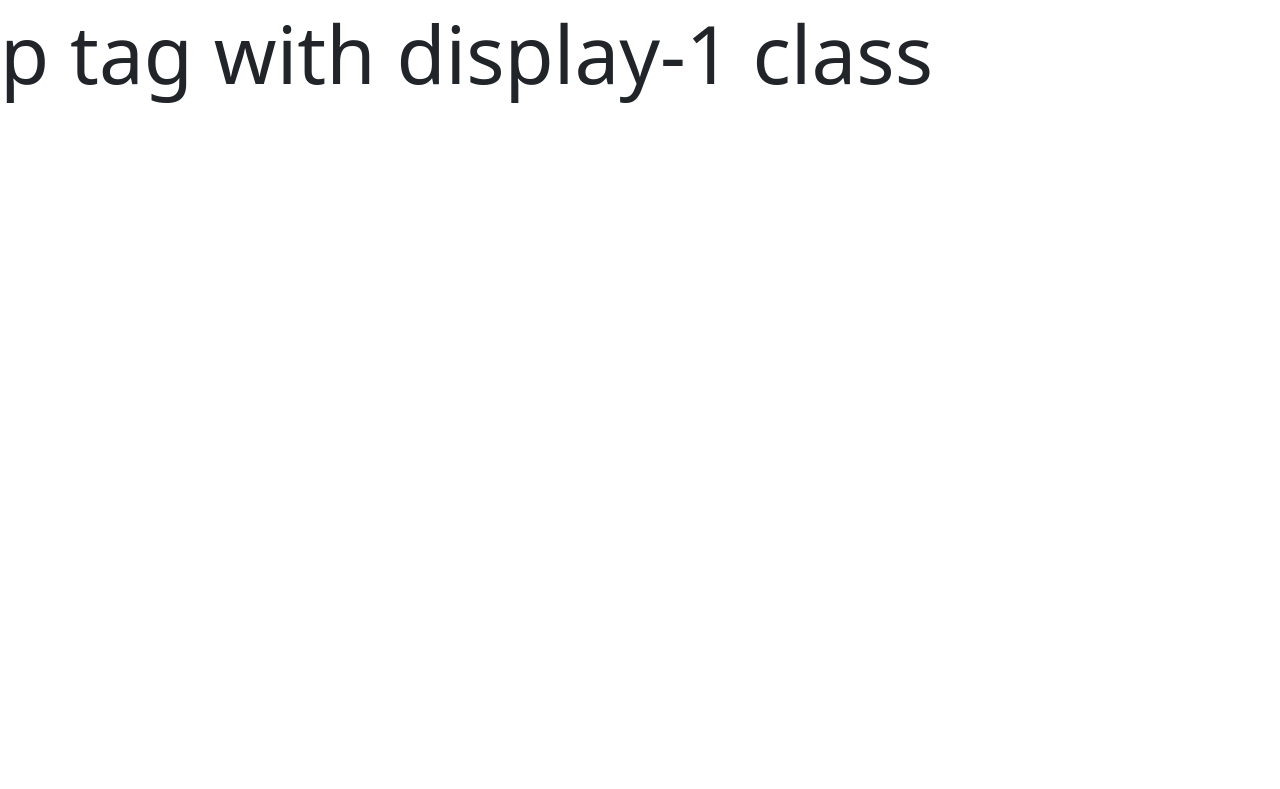
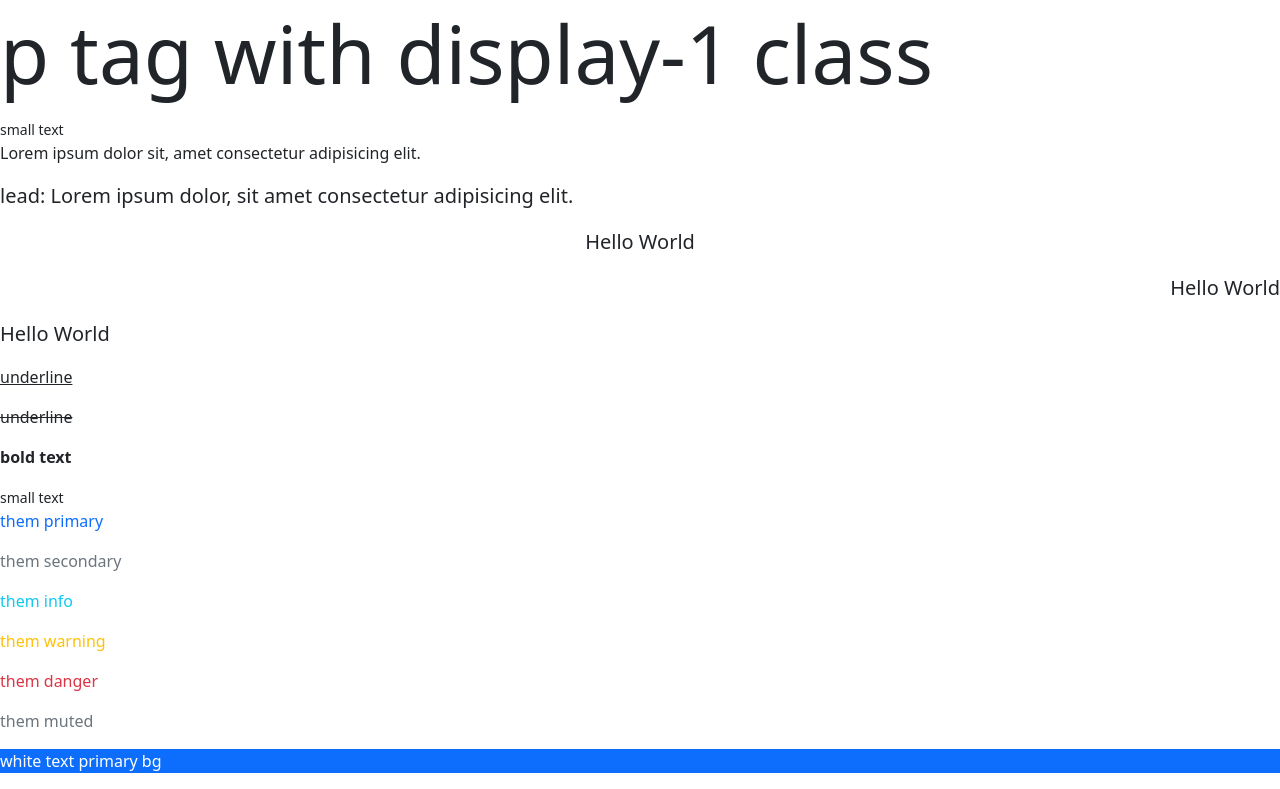
Before and after one commit to lipcseie/Bootstrap-project, a plain HTML site: page index.html in a window 1280 px wide. Shown: the part 440-1229 px from the top of the page. Before the commit the page ends 800 px from the top, so only its background shows below. Drawn offline with nearby package versions, Linux system fonts and the light colour scheme.

Commit message:
add text colors

```diff
--- a/index.html
+++ b/index.html
@@ -18,6 +18,36 @@
     <h1 class="display-6">Display 6 heading</h1>
     <p class="display-1">p tag with display-1 class</p>
 
+    <!-- lead text & alingment -->
+    <small>small text</small>
+    <p>Lorem ipsum dolor sit, amet consectetur adipisicing elit.</p>
+    <p class="lead">lead: Lorem ipsum dolor, sit amet consectetur adipisicing elit.</p>
+    <p class="lead text-center">Hello World</p>
+    <p class="lead text-end">Hello World</p>
+    <p class="lead text-start">Hello World</p>
+
+    <!-- text decoration and font weight -->
+    <p class="text-decoration-underline">underline</p>
+    <p class="text-decoration-line-through">underline</p>
+    <p class="fw-bold">bold text</p>
+    <small>small text</small>
+
+    <!-- text clours -->
+    <p class="text-primary">them primary</p>
+    <p class="text-secondary">them secondary</p>
+    <p class="text-info">them info</p>
+    <p class="text-warning">them warning</p>
+    <p class="text-danger">them danger</p>
+    <p class="text-muted">them muted</p>
+
+    <!-- background color -->
+    <p class="text-white bg-primary"> white text primary bg</p>
+
+
+
+
+
+
 
 
     <script src="https://cdn.jsdelivr.net/npm/bootstrap@5.0.2/dist/js/bootstrap.bundle.min.js" integrity="sha384-MrcW6ZMFYlzcLA8Nl+NtUVF0sA7MsXsP1UyJoMp4YLEuNSfAP+JcXn/tWtIaxVXM" crossorigin="anonymous"></script>
```
